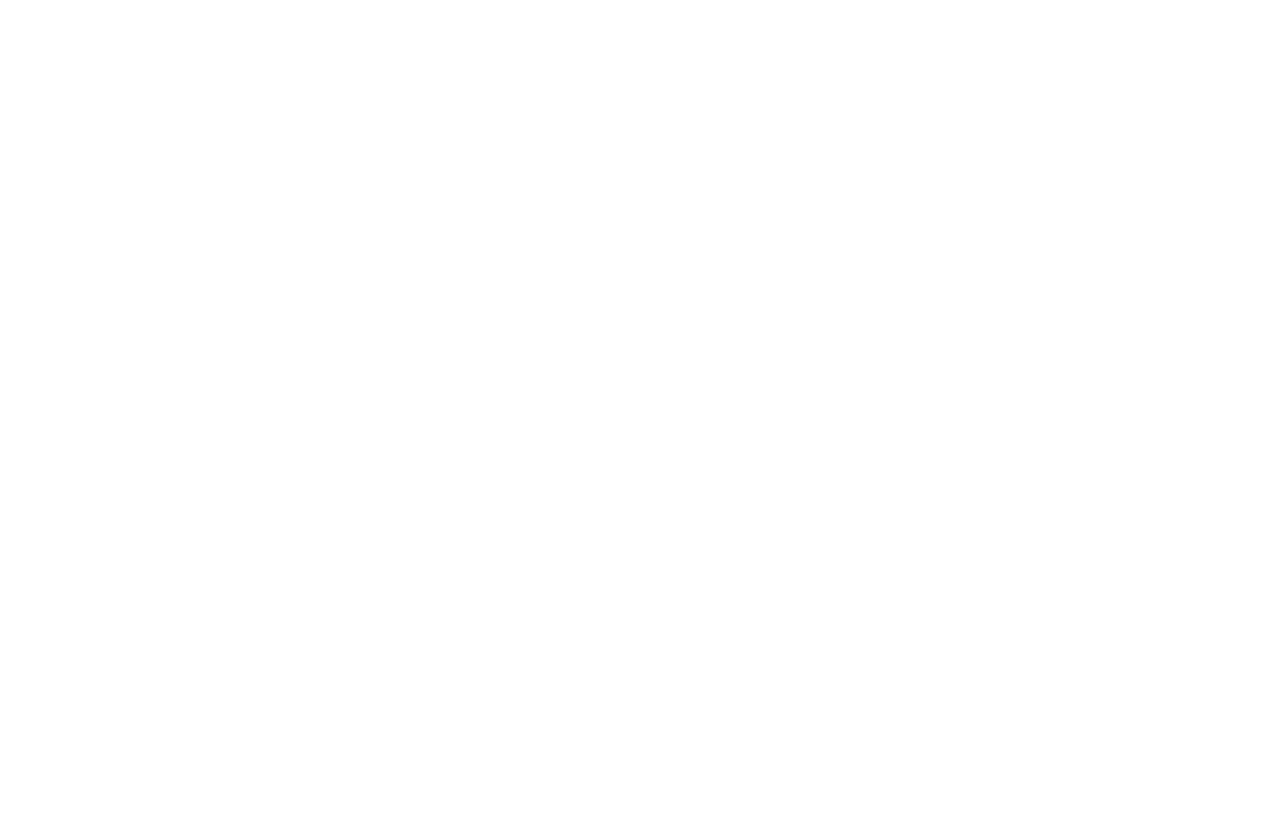
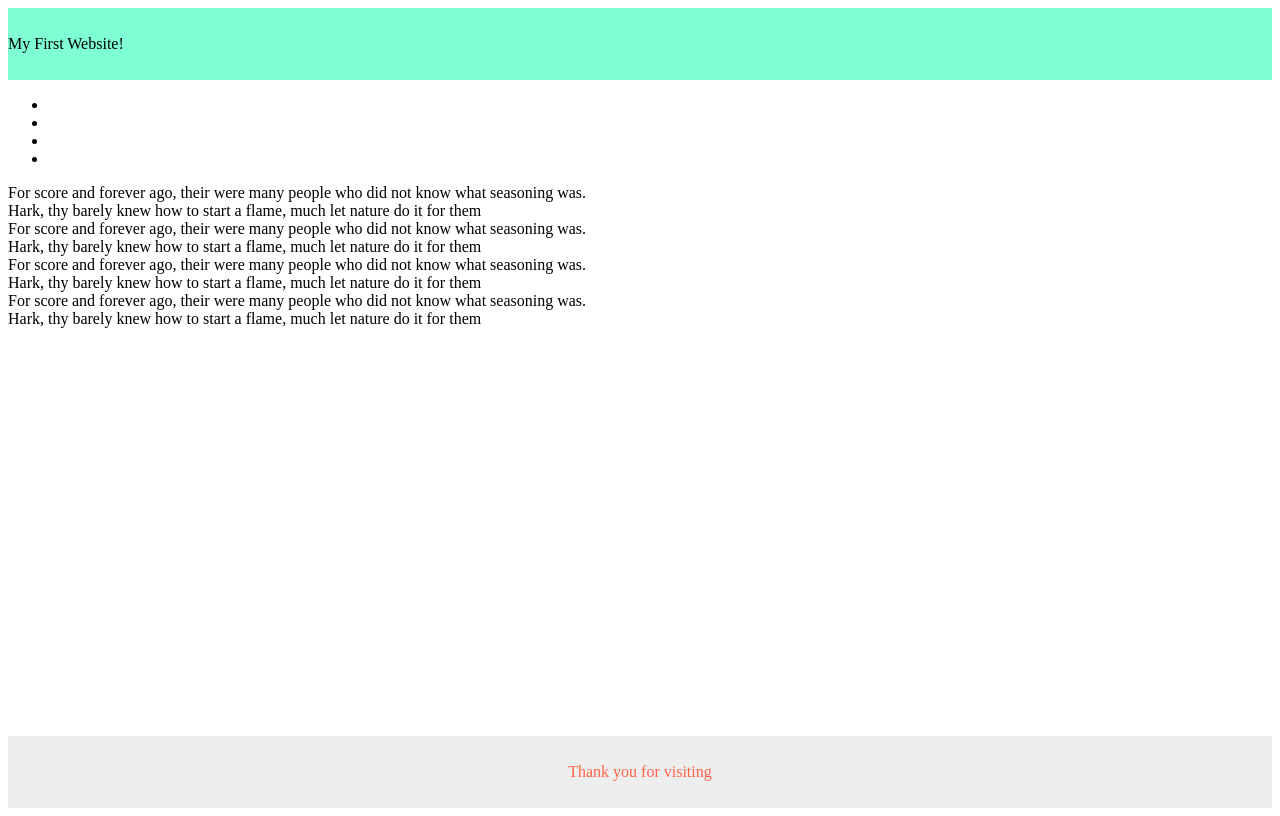
Before and after one commit to Sullyvan721/Personal-website, a plain HTML site: page index.html in a window 1280 px wide. Drawn offline with Linux system fonts and the light colour scheme.

Commit message:
Updated HTML and CSS files

```diff
--- a/index.html
+++ b/index.html
@@ -11,7 +11,35 @@
 </head>
 
 <body>
+    <div class="header">
+        My First Website!
+    </div>
+    <div class="sidebar">
+        <ul>
+            <li><a href=""></a></li>
+            <li><a href=""></a></li>
+            <li><a href=""></a></li>
+            <li><a href=""></a></li>
+        </ul>
+    </div>
 
+    <div class="meaty-cards">
+        For score and forever ago, their were many people who did not know what seasoning was. <br>
+        Hark, thy barely knew how to start a flame, much let nature do it for them
+    </div>
+    <div class="meaty-cards">
+        For score and forever ago, their were many people who did not know what seasoning was. <br>
+        Hark, thy barely knew how to start a flame, much let nature do it for them
+    </div>
+    <div class="meaty-cards">
+        For score and forever ago, their were many people who did not know what seasoning was. <br>
+        Hark, thy barely knew how to start a flame, much let nature do it for them
+    </div>
+    <div class="meaty-cards">
+        For score and forever ago, their were many people who did not know what seasoning was. <br>
+        Hark, thy barely knew how to start a flame, much let nature do it for them
+    </div>
+    <div class="footer"> Thank you for visiting</div>
 </body>
 
 </html>
--- a/style.css
+++ b/style.css
@@ -0,0 +1,28 @@
+* {
+    font-family: serif;
+}
+
+body {
+    min-height: 100vh;
+    display: flex;
+    flex: 1;
+    flex-direction: column;
+}
+
+.header {
+    display: flex;
+    height: 72px;
+    background: #7fffd4;
+    color: black;
+    align-items: center;
+}
+
+.footer {
+    display: flex;
+    height: 72px;
+    background: #eee;
+    color: tomato;
+    margin-top: auto;
+    align-items: center;
+    justify-content: center;
+}
```
